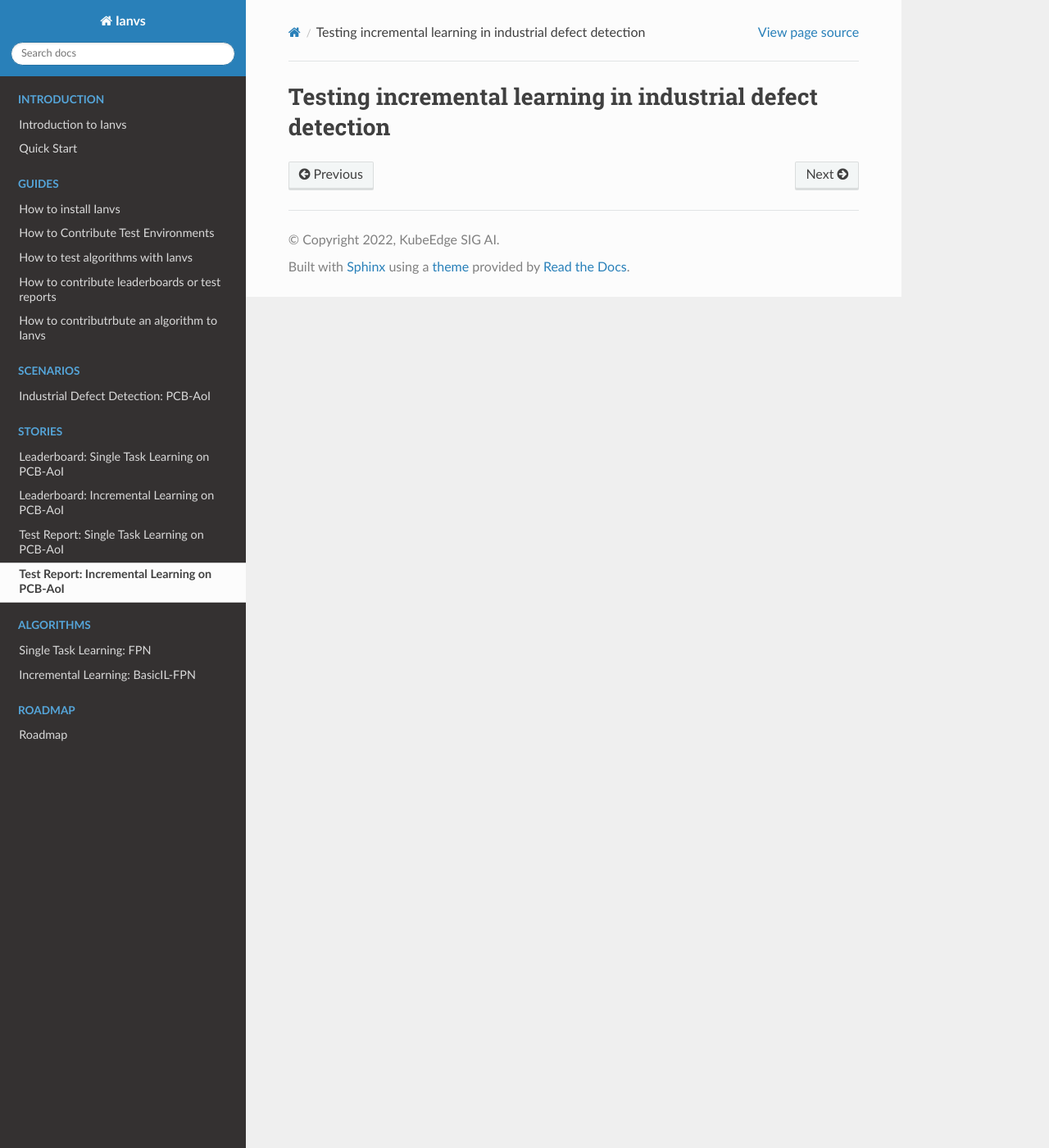
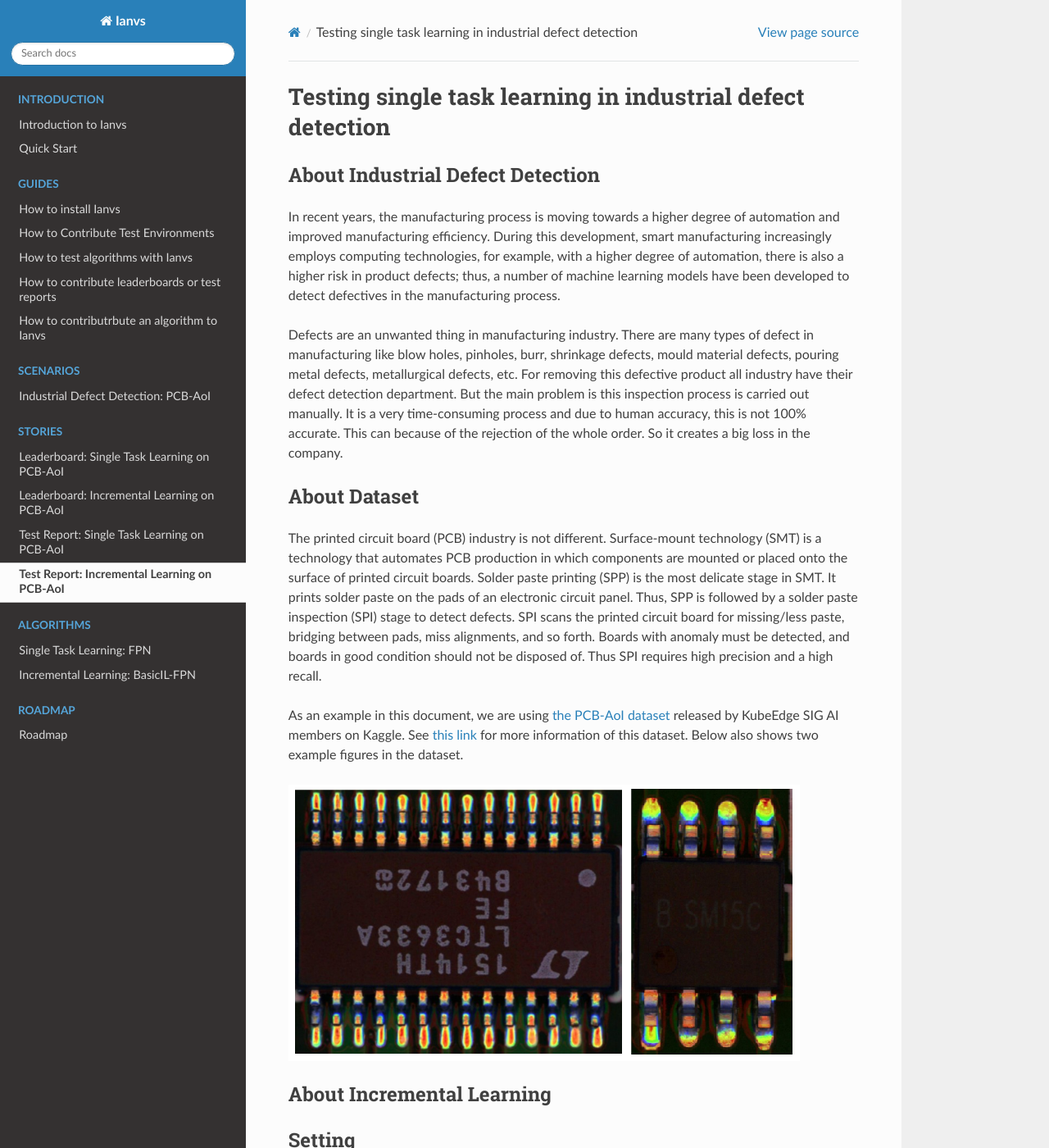
Before and after one commit to ECIL-EdgeAI/ianvs, a Sphinx documentation site: the page built from docs/proposals/test-reports/testing-incremental-learing-in-industrial-defect-detection-with-pcb-aoi.md, in a window 1280 px wide and 1400 px high. Shown: the whole window at 82% size. Built offline with Sphinx 7.4.7 and the Read the Docs theme 2.0.0, drawn with Linux system fonts in a browser that asks for light colours; pages that are not in the unit, such as notebooks, are missing from menus; some of the changed text lies outside the part shown.

Commit message:
add test reports

```diff
--- a/docs/proposals/test-reports/testing-incremental-learing-in-industrial-defect-detection-with-pcb-aoi.md
+++ b/docs/proposals/test-reports/testing-incremental-learing-in-industrial-defect-detection-with-pcb-aoi.md
@@ -1 +1,23 @@
-# Testing incremental learning in industrial defect detection
+# Testing single task learning in industrial defect detection
+
+## About Industrial Defect Detection
+
+In recent years, the manufacturing process is moving towards a higher degree of automation and improved manufacturing efficiency. During this development, smart manufacturing increasingly employs computing technologies, for example, with a higher degree of automation, there is also a higher risk in product defects; thus, a number of machine learning models have been developed to detect defectives in the manufacturing process.
+
+Defects are an unwanted thing in manufacturing industry. There are many types of defect in manufacturing like blow holes, pinholes, burr, shrinkage defects, mould material defects, pouring metal defects, metallurgical defects, etc. For removing this defective product all industry have their defect detection department. But the main problem is this inspection process is carried out manually. It is a very time-consuming process and due to human accuracy, this is not 100\% accurate. This can because of the rejection of the whole order. So it creates a big loss in the company.
+
+## About Dataset
+
+The printed circuit board (PCB) industry is not different. Surface-mount technology (SMT) is a technology that automates PCB production in which components are mounted or placed onto the surface of printed circuit boards. Solder paste printing (SPP) is the most delicate stage in SMT. It prints solder paste on the pads of an electronic circuit panel. Thus, SPP is followed by a solder paste inspection (SPI) stage to detect defects. SPI scans the printed circuit board for missing/less paste, bridging between pads, miss alignments, and so forth. Boards with anomaly must be detected, and boards in good condition should not be disposed of. Thus SPI requires high precision and a high recall.
+
+As an example in this document, we are using [the PCB-AoI dataset](https://www.kaggle.com/datasets/kubeedgeianvs/pcb-aoi) released by KubeEdge SIG AI members on Kaggle. See [this link](../scenarios/industrial-defect-detection/pcb-aoi.md) for more information of this dataset. Below also shows two example figures in the dataset.
+
+![](images/PCB-AoI_example.png)
+
+## About Incremental Learning
+
+## Setting
+
+## Result
+
+We release the leaderboard [here](../leaderboards/leaderboard-in-industrial-defect-detection-of-PCB-AoI/leaderboard-of-single-task-learning.md).
```
Also changed, not shown: docs/guides/how-to-test-algorithms.md (+1 -1 lines), docs/proposals/test-reports/testing-single-task-learing-in-industrial-defect-detection-with-pcb-aoi.md (+23 -0 lines), docs/proposals/test-reports/images/PCB-AoI_example.png (added).
